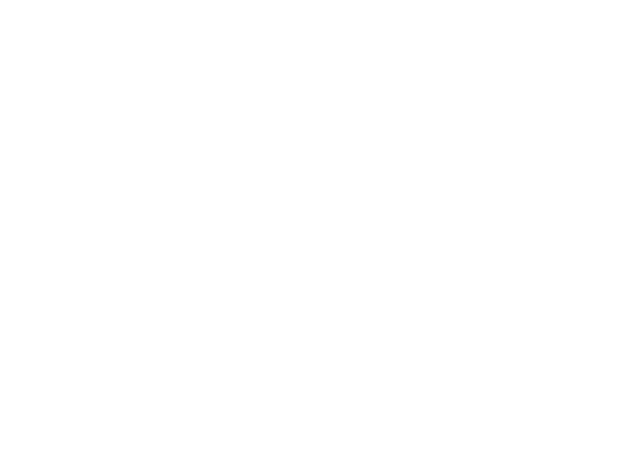
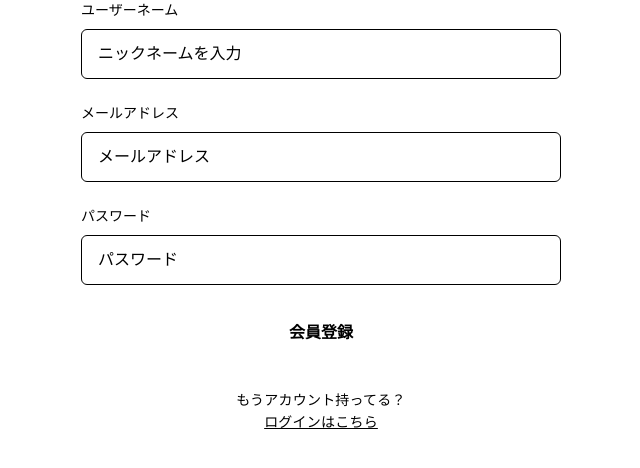
Before and after one commit to eightsenses/ridle, a Next.js app: page /signup in a window 1280 px wide. Shown: the top 468 px of the page, without its empty margins (319-959 px from the left). Built offline with nearby package versions, Linux system fonts and the light colour scheme; no server answers.

Commit message:
feat: 認証フォームコンポーネントを追加し、会員登録およびログイン機能を実装

```diff
--- /dev/null
+++ b/src/app/_components/AuthForm.tsx
@@ -0,0 +1,98 @@
+'use client';
+import { useForm } from 'react-hook-form';
+import { zodResolver } from '@hookform/resolvers/zod';
+import { z } from 'zod';
+import { AuthFormData } from '@/app/_types/auth';
+
+const signupSchema = z.object({
+  name: z.string().min(1, 'ユーザーネームは必須です'),
+  email: z
+    .string()
+    .min(1, 'メールアドレスは必須です')
+    .email({ message: '有効なメールアドレスを入力してください' }),
+  password: z
+    .string()
+    .min(1, 'パスワードは必須です')
+    .min(6, 'パスワードは6文字以上で入力してください')
+});
+
+const loginSchema = z.object({
+  email: z
+    .string()
+    .min(1, 'メールアドレスは必須です')
+    .email({ message: '有効なメールアドレスを入力してください' }),
+  password: z.string().min(1, 'パスワードは必須です')
+});
+
+type SignupFormData = z.infer<typeof signupSchema>;
+type LoginFormData = z.infer<typeof loginSchema>;
+
+interface AuthFormProps {
+  onSubmit: (data: SignupFormData | LoginFormData) => void;
+  buttonText: string;
+  isShowName?: boolean;
+}
+
+const AuthForm: React.FC<AuthFormProps> = ({ onSubmit, buttonText, isShowName = true }) => {
+  const {
+    register,
+    handleSubmit,
+    formState: { errors, isSubmitting }
+  } = useForm<AuthFormData>({
+    resolver: zodResolver(isShowName ? signupSchema : loginSchema)
+  });
+  return (
+    <form onSubmit={handleSubmit(onSubmit)} className="grid w-full gap-6">
+      {isShowName && (
+        <div>
+          <label className="mb-2 block text-[14px] font-medium text-[var(--colors-semantic-text-default)]">
+            ユーザーネーム
+          </label>
+          <input
+            type="text"
+            placeholder="ニックネームを入力"
+            {...register('name')}
+            className="w-full rounded-md border border-[var(--colors-semantic-border-default)] bg-white px-4 py-3 text-[16px] leading-normal text-[var(--colors-semantic-text-black)] placeholder:text-[var(--colors-semantic-text-placeholder)] focus:border-[var(--colors-semantic-border-focus)] focus:outline-none"
+          />
+          {errors.name && <p className="mt-1 text-[14px] text-red-700">{errors.name.message}</p>}
+        </div>
+      )}
+      <div>
+        <label className="mb-2 block text-[14px] font-medium text-[var(--colors-semantic-text-default)]">
+          メールアドレス
+        </label>
+        <input
+          type="email"
+          placeholder="メールアドレス"
+          {...register('email')}
+          className="w-full rounded-md border border-[var(--colors-semantic-border-default)] bg-white px-4 py-3 text-[16px] leading-normal text-[var(--colors-semantic-text-black)] placeholder:text-[var(--colors-semantic-text-placeholder)] focus:border-[var(--colors-semantic-border-focus)] focus:outline-none"
+        />
+        {errors.email && <p className="mt-1 text-[14px] text-red-700">{errors.email.message}</p>}
+      </div>
+
+      <div>
+        <label className="mb-2 block text-[14px] font-medium text-[var(--colors-semantic-text-default)]">
+          パスワード
+        </label>
+        <input
+          type="password"
+          placeholder="パスワード"
+          {...register('password')}
+          className="w-full rounded-md border border-[var(--colors-semantic-border-default)] bg-white px-4 py-3 text-[16px] leading-normal text-[var(--colors-semantic-text-black)] placeholder:text-[var(--colors-semantic-text-placeholder)] focus:border-[var(--colors-semantic-border-focus)] focus:outline-none"
+        />
+        {errors.password && (
+          <p className="mt-1 text-[14px] text-red-700">{errors.password.message}</p>
+        )}
+      </div>
+
+      <button
+        type="submit"
+        disabled={isSubmitting}
+        className="min-w-[140px] rounded-full bg-[var(--colors-semantic-background-btn-primary-enabled)] px-4 py-4 text-[16px] font-bold leading-none text-[var(--colors-semantic-text-btn-primary-text)] transition-colors hover:bg-[var(--colors-semantic-background-btn-primary-hover)] disabled:opacity-50"
+      >
+        {buttonText}
+      </button>
+    </form>
+  );
+};
+export default AuthForm;
--- /dev/null
+++ b/src/app/_types/auth.tsx
@@ -0,0 +1,5 @@
+export interface AuthFormData {
+  name?: string;
+  email: string;
+  password: string;
+}
--- /dev/null
+++ b/src/app/api/profile/route.ts
@@ -0,0 +1,46 @@
+import { NextResponse, NextRequest } from 'next/server';
+import { createClient } from '@supabase/supabase-js';
+import { PrismaClient } from '@prisma/client';
+
+const prisma = new PrismaClient();
+
+export const POST = async (request: NextRequest) => {
+  const supabase = createClient(
+    process.env.NEXT_PUBLIC_SUPABASE_URL!,
+    process.env.NEXT_PUBLIC_SUPABASE_ANON_KEY!
+  );
+
+  const authHeader = request.headers.get('Authorization');
+  const token = authHeader?.replace('Bearer ', '');
+
+  if (!token) {
+    return NextResponse.json({ error: 'トークンが見つかりません' }, { status: 401 });
+  }
+
+  const {
+    data: { user },
+    error
+  } = await supabase.auth.getUser(token);
+
+  if (error || !user) {
+    return NextResponse.json({ error: '認証されていません' }, { status: 401 });
+  }
+
+  const userMetadata = user.user_metadata;
+  const userName = (userMetadata?.userName as string | undefined)?.trim();
+
+  if (!userName) {
+    return NextResponse.json({ error: 'userNameが存在しません' }, { status: 400 });
+  }
+
+  await prisma.profile.upsert({
+    where: { supabaseUserId: user.id },
+    create: {
+      supabaseUserId: user.id,
+      userName
+    },
+    update: {}
+  });
+
+  return NextResponse.json({ status: 'OK' }, { status: 200 });
+};
--- a/src/app/layout.tsx
+++ b/src/app/layout.tsx
@@ -1,34 +1,30 @@
-import type { Metadata } from "next";
-import localFont from "next/font/local";
-import "./globals.css";
+import type { Metadata } from 'next';
+import { Noto_Sans_JP } from 'next/font/google';
+import './globals.css';
+import { Toaster } from 'react-hot-toast';
 
-const geistSans = localFont({
-  src: "./fonts/GeistVF.woff",
-  variable: "--font-geist-sans",
-  weight: "100 900",
-});
-const geistMono = localFont({
-  src: "./fonts/GeistMonoVF.woff",
-  variable: "--font-geist-mono",
-  weight: "100 900",
+const notoSansJP = Noto_Sans_JP({
+  weight: ['400', '700'],
+  subsets: ['latin'],
+  variable: '--font-noto-sans-jp',
+  display: 'swap'
 });
 
 export const metadata: Metadata = {
-  title: "Create Next App",
-  description: "Generated by create next app",
+  title: 'Ridle - サーフィン記録アプリ',
+  description: '今日の波も、自分の成長も記録！'
 };
 
 export default function RootLayout({
-  children,
+  children
 }: Readonly<{
   children: React.ReactNode;
 }>) {
   return (
-    <html lang="en">
-      <body
-        className={`${geistSans.variable} ${geistMono.variable} antialiased`}
-      >
+    <html lang="ja">
+      <body className={`${notoSansJP.variable} antialiased`}>
         {children}
+        <Toaster position="top-right" />
       </body>
     </html>
   );
--- /dev/null
+++ b/src/app/login/page.tsx
@@ -0,0 +1,56 @@
+'use client';
+import { supabase } from '@/utils/supabase';
+import AuthForm from '@/app/_components/AuthForm';
+import { AuthFormData } from '@/app/_types/auth';
+import { useRouter } from 'next/navigation';
+import toast from 'react-hot-toast';
+
+export default function Login() {
+  const router = useRouter();
+
+  const handleSubmit = async (data: AuthFormData) => {
+    const { email, password } = data;
+
+    const { error } = await supabase.auth.signInWithPassword({
+      email,
+      password
+    });
+
+    if (error) {
+      toast.error('ログインに失敗しました');
+      return;
+    }
+
+    // ログイン成功後にProfileを作成
+    try {
+      const {
+        data: { session }
+      } = await supabase.auth.getSession();
+      const token = session?.access_token;
+
+      if (!token) {
+        throw new Error('セッション取得エラー');
+      }
+
+      const res = await fetch('/api/profile', {
+        method: 'POST',
+        headers: {
+          'Content-Type': 'application/json',
+          Authorization: `Bearer ${token}`
+        }
+      });
+
+      if (res.ok) {
+        router.replace('/admin');
+      }
+    } catch (error) {
+      console.error('エラーが発生しました', error);
+    }
+  };
+
+  return (
+    <div className="mx-auto grid max-w-[480px]">
+      <AuthForm onSubmit={handleSubmit} buttonText="ログイン" isShowName={false} />
+    </div>
+  );
+}
--- a/src/app/signup/page.tsx
+++ b/src/app/signup/page.tsx
@@ -1,9 +1,48 @@
 'use client';
+import { useState } from 'react';
 import { supabase } from '@/utils/supabase';
-import { useState } from 'react';
-
-import React from 'react';
+import AuthForm from '@/app/_components/AuthForm';
+import { AuthFormData } from '@/app/_types/auth';
+import Link from 'next/link';
+import toast from 'react-hot-toast';
 
 export default function Signup() {
-  return <div></div>;
+  const [reset, setReset] = useState(0);
+
+  const handleSubmit = async (data: AuthFormData) => {
+    const { name, email, password } = data;
+
+    const { error } = await supabase.auth.signUp({
+      email,
+      password,
+      options: {
+        emailRedirectTo: `${process.env.NEXT_PUBLIC_SITE_URL}/login`,
+        data: {
+          userName: name
+        }
+      }
+    });
+    if (error) {
+      toast.error('会員登録に失敗しました');
+    } else {
+      toast.success('確認メールを送信しました。メールをご確認ください。');
+      setReset((prev) => prev + 1);
+    }
+  };
+
+  return (
+    <div className="mx-auto grid max-w-[480px] gap-8">
+      <AuthForm key={reset} onSubmit={handleSubmit} buttonText="会員登録" />
+      <div className="text-center text-[14px] font-normal leading-[1.6] tracking-[0.21px] text-[var(--colors-semantic-text-gray)]">
+        もうアカウント持ってる？
+        <br />
+        <Link
+          className="text-[var(--colors-semantic-text-primary)] underline hover:no-underline"
+          href="/login"
+        >
+          ログインはこちら
+        </Link>
+      </div>
+    </div>
+  );
 }
```
